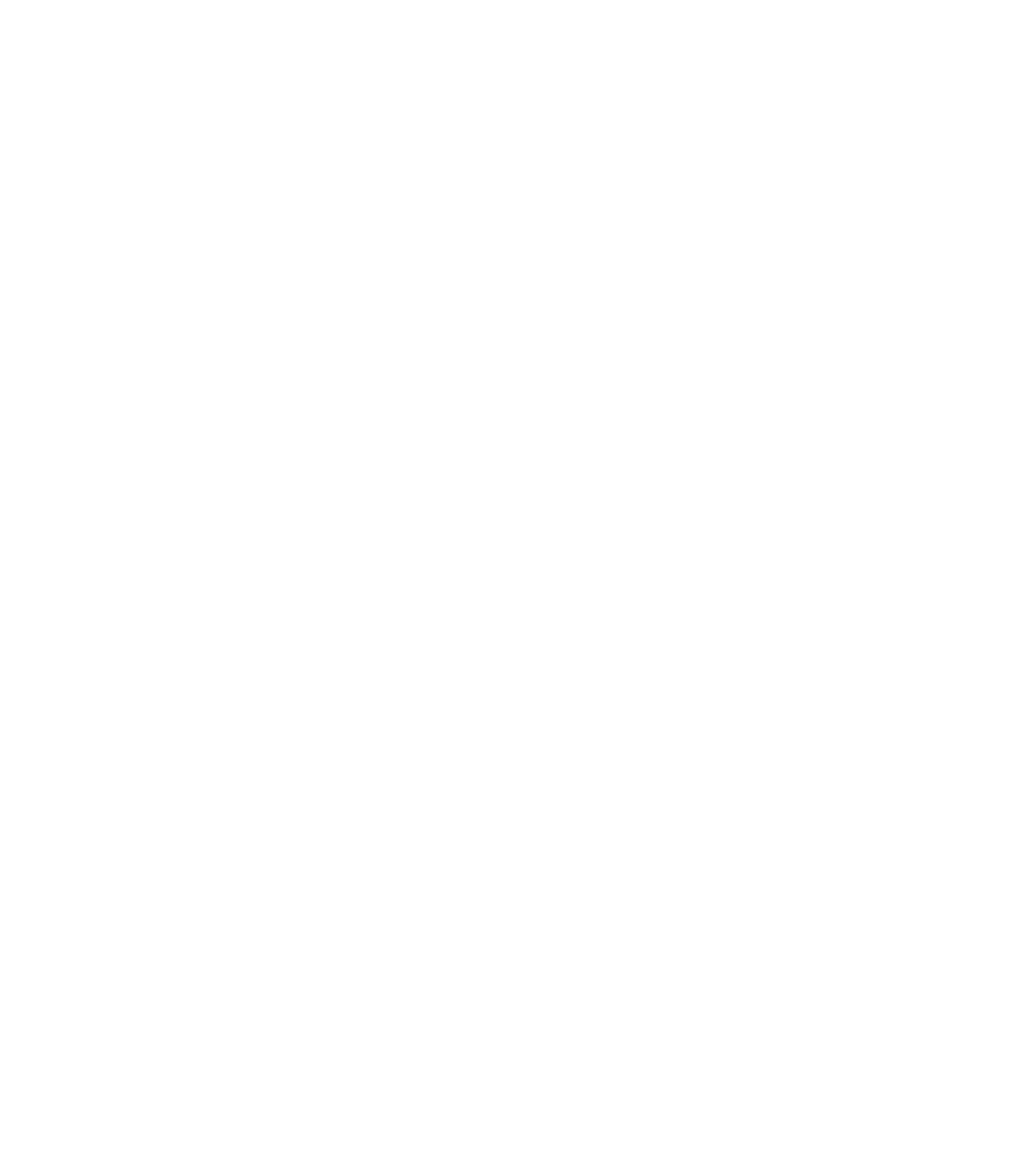
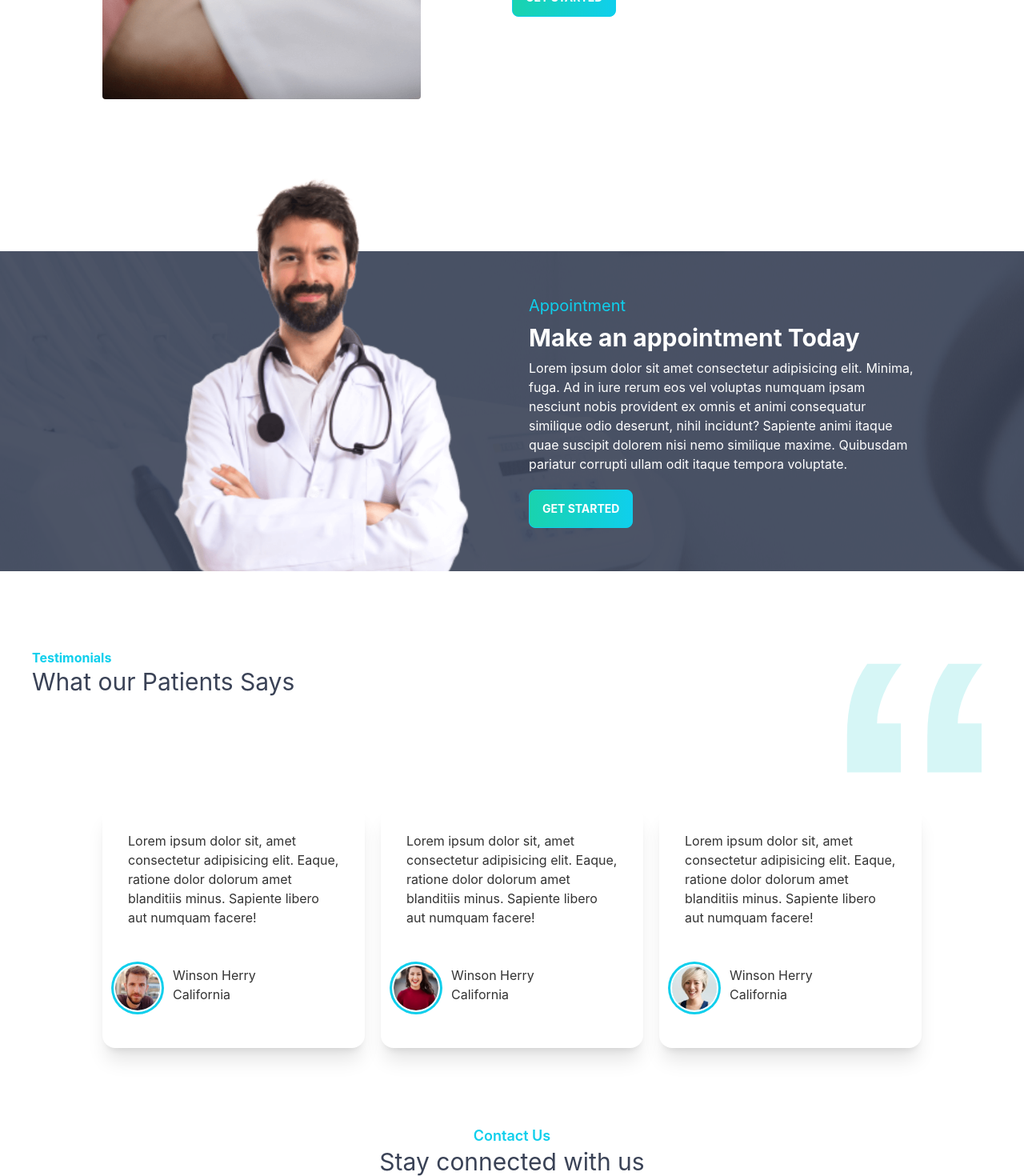
Before and after one commit to Taposhpaul1998/doctors-portal-clinte, a React (Create React App) app: page / in a window 1280 px wide. Shown: the part 2099-3569 px from the top of the page at 80% size. Before the commit the page ends 1667 px from the top, so only its background shows below. Built offline with nearby package versions, Linux system fonts and the light colour scheme.

Commit message:
added appointment , tretment, tesimonals and cotact Form

```diff
--- /dev/null
+++ b/src/pages/Home/Appointment/Appoinment.js
@@ -0,0 +1,23 @@
+import React from 'react';
+import Mainbtn from '../Shared/MainButton/Mainbtn';
+import doctor from '../../../assets/images/doctor-small.png'
+
+const Appoinment = () => {
+    return (
+        <section className=' bg-appointment mt-32'>
+            <div style={{ width: '80%' }} className=' mx-auto flex justify-center items-center'>
+                <div className='flex-1 hidden lg:block'>
+                    <img className='mt-[-100px]' style={{ maxWidth: '525px' }} src={doctor} alt="" />
+                </div>
+                <div className='flex-1 p-2 py-3'>
+                    <h5 className='text-xl text-primary mb-2'>Appointment</h5>
+                    <h3 className='text-3xl font-bold text-white mb-2'>Make an appointment Today</h3>
+                    <p className='text-white mb-5'>Lorem ipsum dolor sit amet consectetur adipisicing elit. Minima, fuga. Ad in iure rerum eos vel voluptas numquam ipsam nesciunt nobis provident ex omnis et animi consequatur similique odio deserunt, nihil incidunt? Sapiente animi itaque quae suscipit dolorem nisi nemo similique maxime. Quibusdam pariatur corrupti ullam odit itaque tempora voluptate.</p>
+                    <Mainbtn></Mainbtn>
+                </div>
+            </div>
+        </section>
+    );
+};
+
+export default Appoinment;
--- a/src/pages/Home/Banner/Banner.js
+++ b/src/pages/Home/Banner/Banner.js
@@ -1,5 +1,6 @@
 import React from 'react';
 import dentalchair from '../../../assets/images/chair.png'
+import Mainbtn from '../Shared/MainButton/Mainbtn';
 
 const Banner = () => {
     return (
@@ -9,7 +10,7 @@ const Banner = () => {
                 <div className='pr-10'>
                     <h1 class="text-5xl font-bold">Your New Smile Starts Here</h1>
                     <p class="py-6">Provident cupiditate voluptatem et in. Quaerat fugiat ut assumenda excepturi exercitationem quasi. In deleniti eaque aut repudiandae et a id nisi.</p>
-                    <button class="btn btn-primary uppercase text-white font-bold bg-gradient-to-r from-secondary to-primary">Get Started</button>
+                    <Mainbtn></Mainbtn>
                 </div>
             </div>
         </div>
--- /dev/null
+++ b/src/pages/Home/Care/Care.js
@@ -0,0 +1,22 @@
+import React from 'react';
+import treatment from '../../../assets/images/treatment.png'
+import Mainbtn from '../Shared/MainButton/Mainbtn';
+
+const Care = () => {
+    return (
+        <section style={{ width: "80%" }} className='grid grid-cols-1 lg:grid-cols-2 mx-auto mt-24 pb-28'>
+            <div style={{ width: "398px", height: "450px" }}>
+                <img className='rounded' style={{ width: "100%" }} src={treatment} alt="" />
+            </div>
+            <div className='flex items-center'>
+                <div>
+                    <h2 className='font-bold text-5xl text-accent mb-6 mt-16'>Exceptional Dental Care, on Your Terms</h2>
+                    <p className='text-accent mb-10'>Lorem ipsum dolor sit amet consectetur adipisicing elit. Omnis, molestias. Cumque fugit omnis dolore tempora aliquid debitis officiis necessitatibus magnam?</p>
+                    <Mainbtn></Mainbtn>
+                </div>
+            </div>
+        </section>
+    );
+};
+
+export default Care;
--- /dev/null
+++ b/src/pages/Home/ContactForm/Contactform.js
@@ -0,0 +1,14 @@
+import React from 'react';
+
+const Contactform = () => {
+    return (
+        <section className='text-center'>
+            <div>
+                <h4 className='text-primary text-lg font-semibold'>Contact Us</h4>
+                <h2 className='text-3xl text-accent'>Stay connected with us</h2>
+            </div>
+        </section>
+    );
+};
+
+export default Contactform;
--- a/src/pages/Home/Home/Home.js
+++ b/src/pages/Home/Home/Home.js
@@ -1,7 +1,11 @@
 import React from 'react';
+import Appoinment from '../Appointment/Appoinment';
 import Banner from '../Banner/Banner';
+import Care from '../Care/Care';
+import Contactform from '../ContactForm/Contactform';
 import Infocard from '../InfoCard/Infocard';
 import Services from '../Services/Services/Services';
+import Testimonials from '../Testimonials/Testimonials';
 
 const Home = () => {
     return (
@@ -9,6 +13,10 @@ const Home = () => {
             <Banner></Banner>
             <Infocard></Infocard>
             <Services></Services>
+            <Care></Care>
+            <Appoinment></Appoinment>
+            <Testimonials></Testimonials>
+            <Contactform></Contactform>
         </>
     );
 };
--- /dev/null
+++ b/src/pages/Home/Shared/MainButton/Mainbtn.js
@@ -0,0 +1,9 @@
+import React from 'react';
+
+const Mainbtn = () => {
+    return (
+        <button class="btn btn-primary uppercase text-white font-bold bg-gradient-to-r from-secondary to-primary">Get Started</button>
+    );
+};
+
+export default Mainbtn;
--- /dev/null
+++ b/src/pages/Home/Testimonials/Reviews.js
@@ -0,0 +1,25 @@
+import React from 'react';
+
+const Reviews = ({ review }) => {
+    const { name, reviews, img, location } = review
+    return (
+        <div class="card bg-base-100 shadow-xl">
+            <div class="card-body">
+                <p>Lorem ipsum dolor sit, amet consectetur adipisicing elit. Eaque, ratione dolor dolorum amet blanditiis minus. Sapiente libero aut numquam facere!</p>
+            </div>
+            <div>
+                <div class="avatar">
+                    <div class="w-14 h-14 m-4 rounded-full ring ring-primary ring-offset-base-100 ring-offset-2">
+                        <img src={img} />
+                    </div>
+                    <div className='mt-4'>
+                        <h2>{name}</h2>
+                        <h3>{location}</h3>
+                    </div>
+                </div>
+            </div>
+        </div>
+    );
+};
+
+export default Reviews;
--- /dev/null
+++ b/src/pages/Home/Testimonials/Testimonials.js
@@ -0,0 +1,55 @@
+import React from 'react';
+import quote from '../../../assets/icons/quote.svg'
+import people1 from '../../../assets/images/people1.png'
+import people2 from '../../../assets/images/people2.png'
+import people3 from '../../../assets/images/people3.png'
+import Reviews from './Reviews';
+
+const Testimonials = () => {
+    const reviews = [
+        {
+            _id: 1,
+            name: "Winson Herry",
+            location: "California",
+            reviews: '',
+            img: people1
+        },
+        {
+            _id: 2,
+            name: "Winson Herry",
+            location: "California",
+            reviews: '',
+            img: people2
+        },
+        {
+            _id: 3,
+            name: "Winson Herry",
+            location: "California",
+            reviews: '',
+            img: people3
+        }
+    ]
+    return (
+        <section className='my-24'>
+            <div className='flex justify-between px-10'>
+                <div>
+                    <h4 className="text-sl text-primary font-bold">Testimonials</h4>
+                    <h2 className='text-3xl text-accent'>What our Patients Says</h2>
+                </div>
+                <div className='ml-4'>
+                    <img src={quote} className=' w-28 lg:w-48' alt="" />
+                </div>
+            </div>
+            <div className=' w-[80%] mx-auto grid grid-cols-1 lg:grid-cols-3 gap-5 mt-10'>
+                {
+                    reviews.map(review => <Reviews
+                        key={review._id}
+                        review={review}
+                    ></Reviews>)
+                }
+            </div>
+        </section>
+    );
+};
+
+export default Testimonials;
--- a/tailwind.config.js
+++ b/tailwind.config.js
@@ -4,6 +4,7 @@ module.exports = {
     extend: {
       backgroundImage: {
         'hero-pattern': "url('/src/assets/images/bg.png')",
+        'appointment': "url('/src/assets/images/appointment.png')",
       }
     },
   },
```
